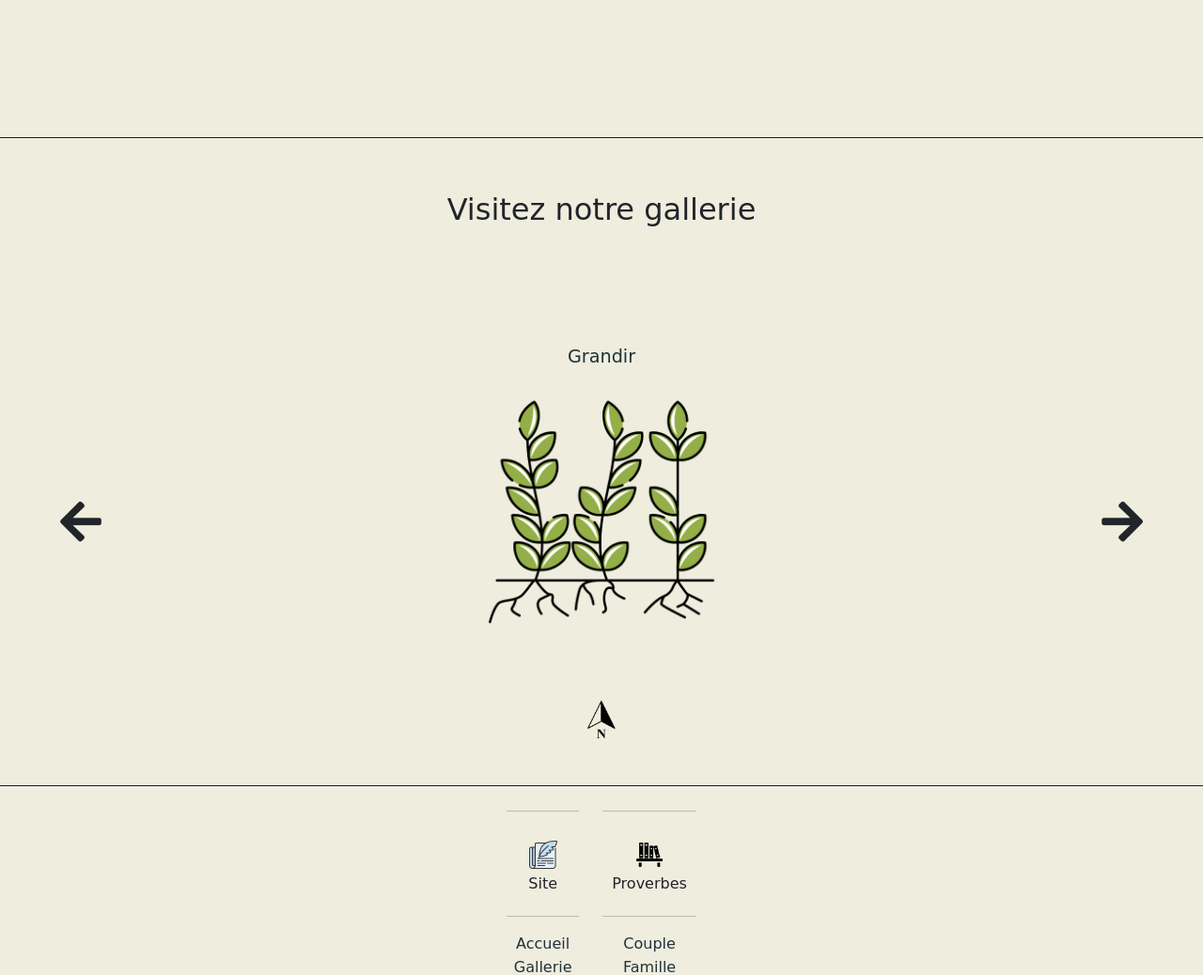
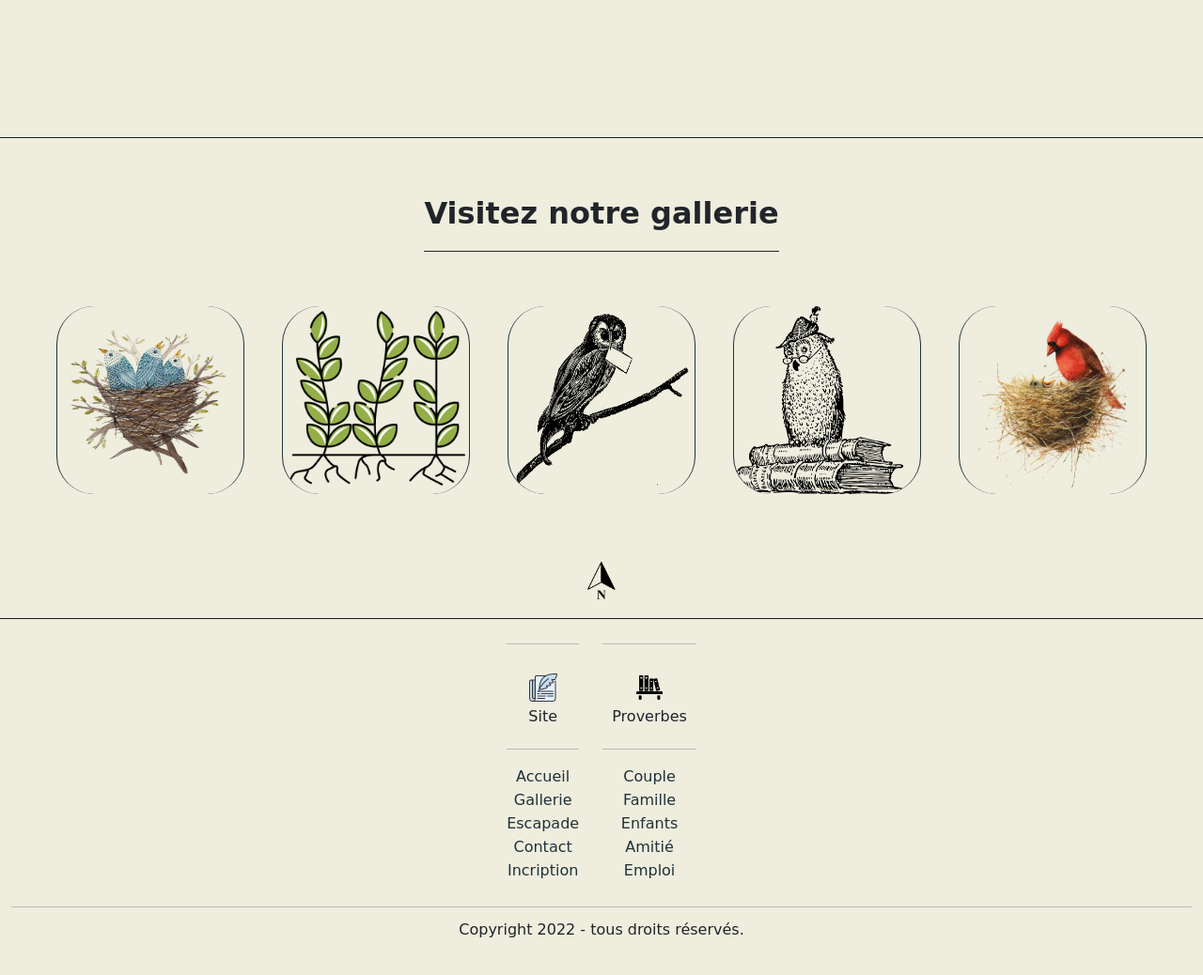
Before and after one commit to UmeBoshi-Cyrille/AssoPLume, a PHP site: page / in a window 1280 px wide. Shown: the part 2413-3451 px from the top of the page at 94% size. After the commit the page ends 3411 px from the top, so only its background shows below. Run offline with PHP 8.4, Linux system fonts and the light colour scheme; style sheets or scripts are compiled from the project's sources; some libraries are stand-ins or nearby versions; some web fonts are replaced.

Commit message:
Add Carousel media Query Big Size

```diff
--- a/Css/carousel.scss
+++ b/Css/carousel.scss
@@ -23,7 +23,7 @@ section.carousel {
   text-align: center;
   border-top: 1px solid $bgColor4;
 
-  h2 {
+  h3 {
     position: absolute;
     top: 10px;
     margin: 50px;
@@ -204,4 +204,59 @@ section.carousel {
   }
 }
 
+div.break-carousel {
+  display: none;
+}
+
 // <--------------- end SECTION Carousel--------------------->
+
+@media (min-width: 1200px) {
+  section.carousel {
+    height: 32em;
+    padding-bottom: 0;
+    margin-bottom: 0;
+  }
+
+  section.carousel input,
+  section.carousel div.lbls,
+  section.carousel ul.bgs {
+    display: none;
+  }
+
+  section.carousel h3 {
+    padding-bottom: 20px;
+    border-bottom: 1px solid;
+  }
+
+  div.break-carousel {
+    display: flex;
+  }
+
+  .break-carousel ul {
+    display: flex;
+    justify-content: center;
+    align-content: center;
+    margin-top: 50px;
+  }
+
+  .break-carousel ul li {
+    margin: 0px 20px 0px 20px;
+  }
+
+  .break-carousel-img {
+    width: 200px;
+    height: 200px;
+    border-left: 1px solid;
+    border-right: 1px solid;
+    border-radius: 20%;
+  }
+
+  .break-carousel-img:hover {
+    transform: scale(1.1);
+    color: $bgColor4;
+  }
+
+  div.icon-anchor5 {
+    margin-bottom: 20px;
+  }
+}
--- a/Css/style.scss
+++ b/Css/style.scss
@@ -153,4 +153,8 @@ section.about {
   main article h3 {
     font-size: $title;
   }
+
+  main section.carousel h3 {
+    font-size: $mainTitle;
+  }
 }
--- a/index.html
+++ b/index.html
@@ -182,7 +182,7 @@
 
         <!-- Carousel -->
         <section class="carousel">
-            <h2 id="gallerie">Visitez notre gallerie</h2>
+            <h3 id="gallerie">Visitez notre gallerie</h3>
 
             <input type="radio" id="inp01Alpha" name="inp" checked="checked">
             <input type="radio" id="inp02Alpha" name="inp">
@@ -209,20 +209,24 @@
             </div>
 
             <ul class="bgs">
-                <li class="bg01"><a href="#"></a> <span>Grandir</span></li>
+                <li class="bg01"><a href="#"></a><span>Grandir</span></li>
                 <li class="bg02"><span>Se réunir</span></li>
                 <li class="bg03"><span>Nous Contacter</span></li>
                 <li class="bg04"><span>Un peu d'histoire</span></li>
                 <li class="bg05"><span>Education</span></li>
             </ul>
 
-            <!-- <div class="break-carousel-image">
-                <a href=""><img src="./img/harvest.png" alt=""></a>
-                <a href=""><img src="./img/" alt=""></a>
-                <a href=""><img src="./img/" alt=""></a>
-                <a href=""><img src="./img/" alt=""></a>
-                <a href=""><img src="./img/" alt=""></a>
-            </div> -->
+            <div class="break-carousel">
+                <ul>
+                    <li><a href=""><img class="break-carousel-img" src="./img/nest2.png" alt="nids"></a></li>
+                    <li><a href=""><img class="break-carousel-img" src="./img/harvest.png" alt="buisson"></a></li>
+                    <li><a href=""><img class="break-carousel-img" src="./img/birdMessenger.png"
+                                alt="chouette messagère"></a></li>
+                    <li><a href=""><img class="break-carousel-img" src="./img/birdALittleHistory.png"
+                                alt="chouette professeur"></a></li>
+                    <li><a href=""><img class="break-carousel-img" src="./img/nest.png" alt="nids"></a></li>
+                </ul>
+            </div>
 
             <div class="icon-anchor5">
                 <a href="#header"><img class="arrow-orientation" src="./icons/north.png" alt="south-arrow"
```
